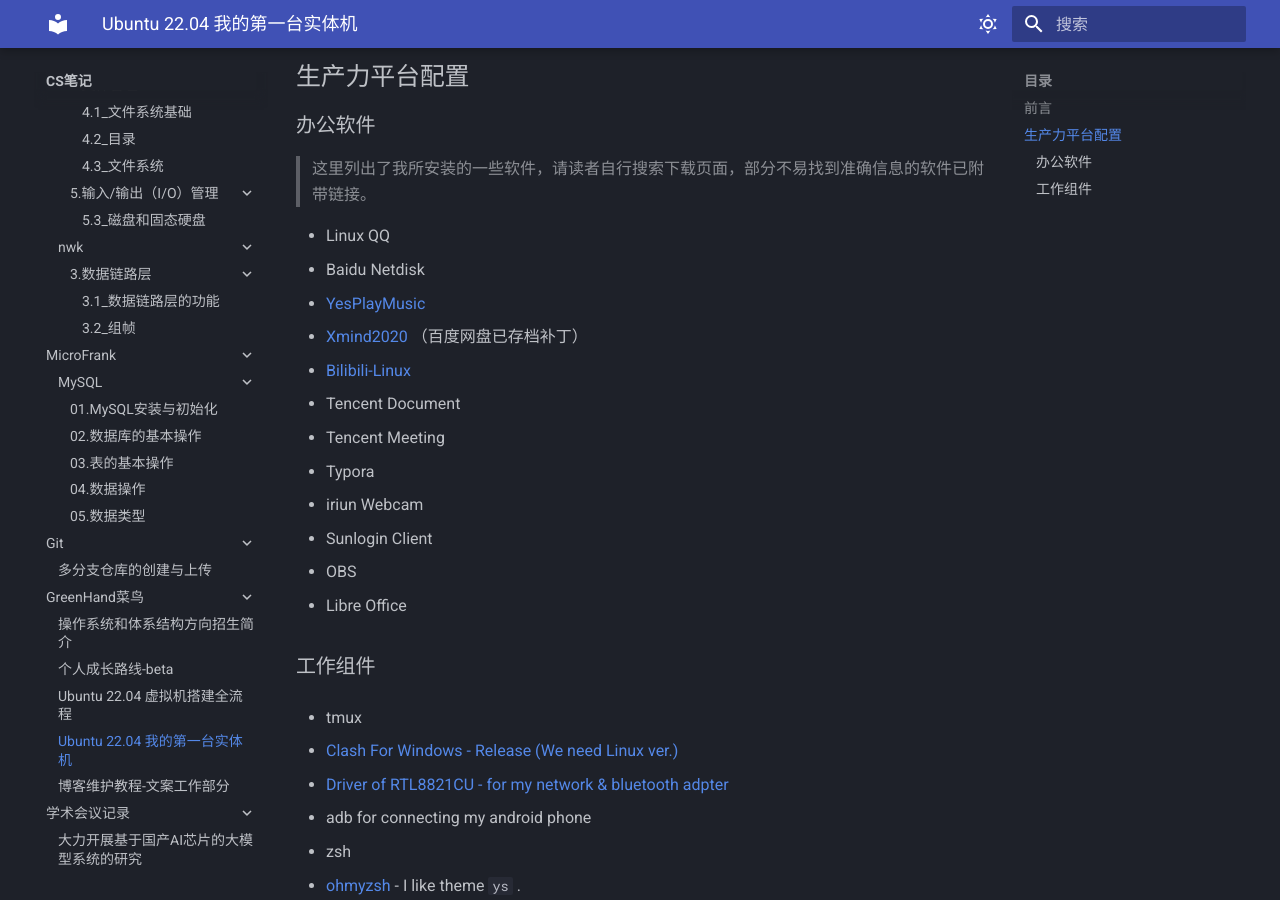
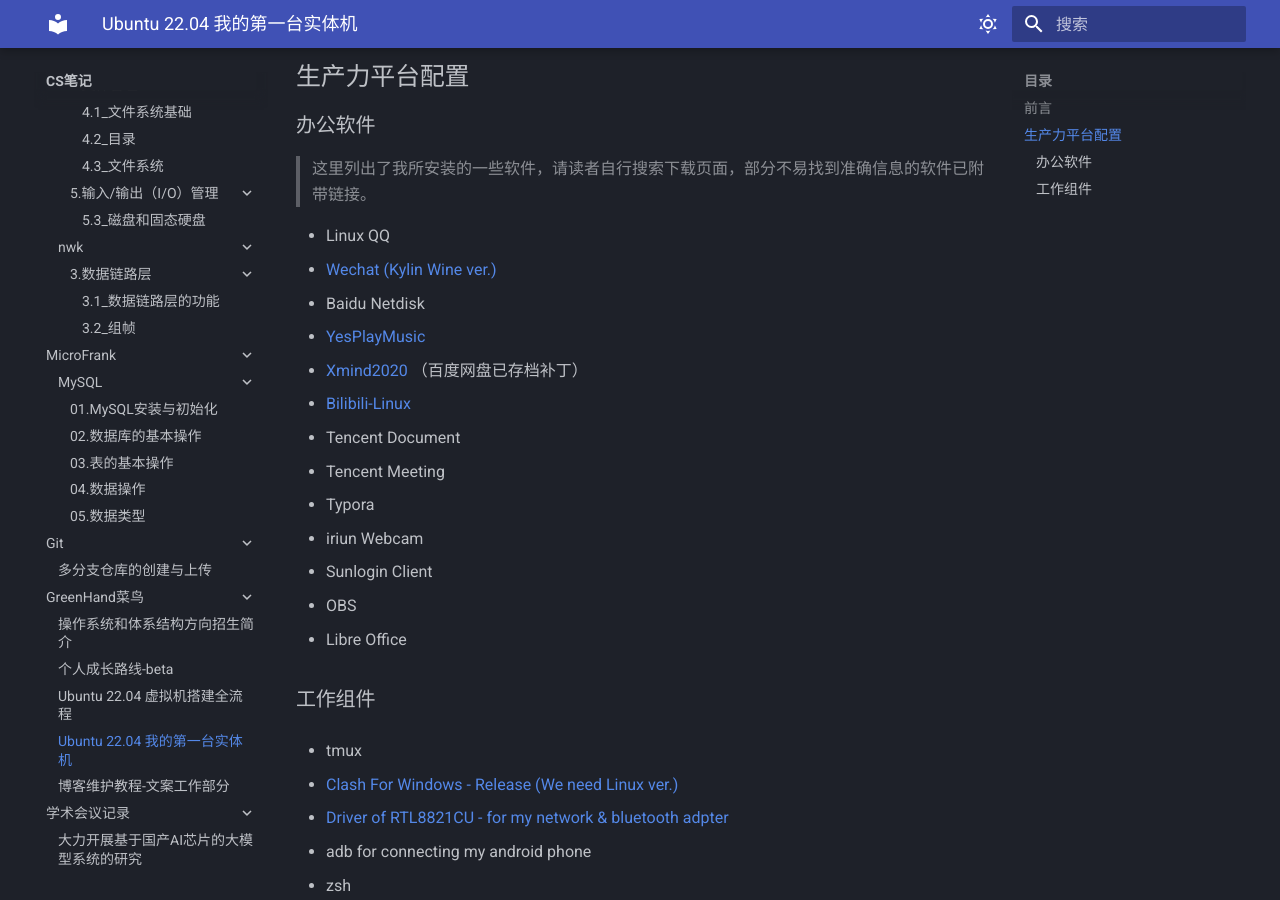
Before and after one commit to Haohahahaha/cs, an MkDocs documentation site: the page built from docs/greenhand/Ubuntu2204-myFirstPhysicalLinuxMachine/U2204-mFPLM.md, in a window 1280 px wide and 900 px high, scrolled down 1028 px. Built offline with MkDocs 1.6.1 and Material for MkDocs 9.7.7, drawn with Linux system fonts in a browser that asks for light colours.

Commit message:
2023-08-21_08:56:48 update

```diff
--- a/docs/greenhand/Ubuntu2204-myFirstPhysicalLinuxMachine/U2204-mFPLM.md
+++ b/docs/greenhand/Ubuntu2204-myFirstPhysicalLinuxMachine/U2204-mFPLM.md
@@ -42,6 +42,7 @@
 > 这里列出了我所安装的一些软件，请读者自行搜索下载页面，部分不易找到准确信息的软件已附带链接。
 
 - Linux QQ
+- [Wechat (Kylin Wine ver.)](https://zhuanlan.zhihu.com/p/626044476)
 - Baidu Netdisk
 - [YesPlayMusic](https://github.com/qier222/YesPlayMusic)
 - [Xmind2020](http://www.hushowly.com/articles/1943) （百度网盘已存档补丁）
```
